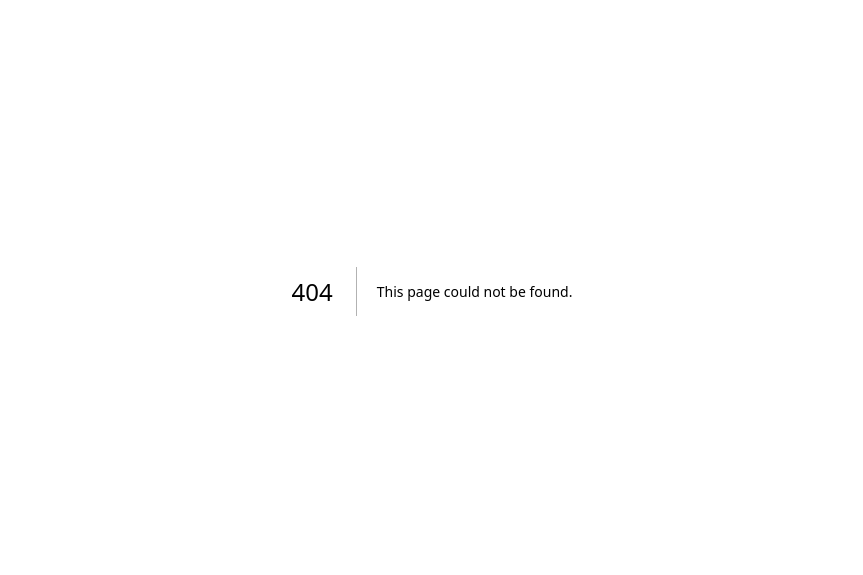
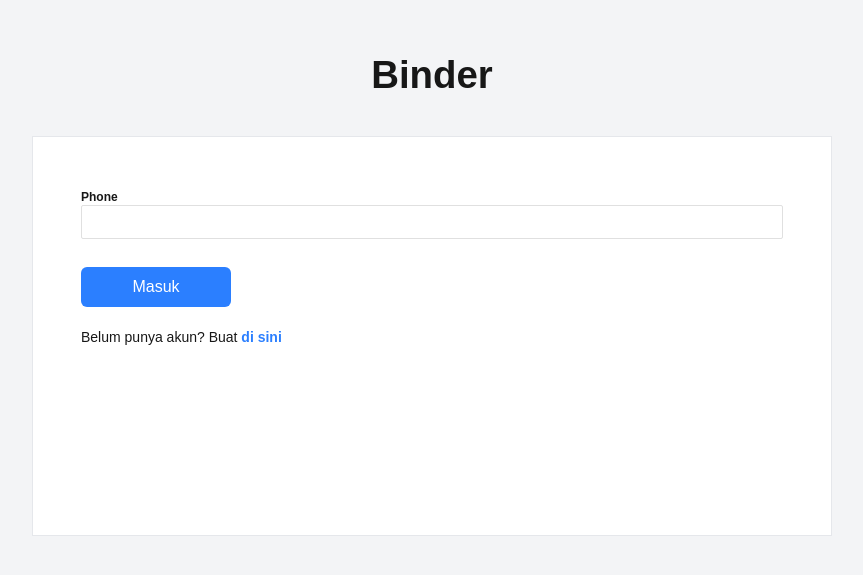
Before and after one commit to mghazian/binder-web, a Next.js app: page /auth in a window 1280 px wide. Before the commit this address had no page. Shown: the part 109-684 px from the top of the page, without its empty margins (208-1071 px from the left). Built offline with nearby package versions, Linux system fonts and the light colour scheme.

Commit message:
feat: Implement login page

```diff
--- /dev/null
+++ b/src/app/auth/layout.tsx
@@ -0,0 +1,13 @@
+import { ReactNode } from "react";
+
+
+export default function AuthLayout({ children }: { children: ReactNode }) {
+  return <div className="flex justify-center h-screen bg-gray-100">
+    <div className="flex flex-col min-w-[800px] h-full justify-center">
+      <h1 className="text-[2.4rem] font-bold text-center mb-8">Binder</h1>
+      <div className="flex flex-col h-1/2 bg-white px-12 pt-6 border border-gray-200">
+        {children}
+      </div>
+    </div>
+  </div>
+}
--- /dev/null
+++ b/src/app/auth/page.tsx
@@ -0,0 +1,47 @@
+'use client';
+import { ChangeEvent, ReactNode, useState } from "react";
+import OtpForm from "./pages/otp_form";
+import LoginForm from "./pages/login_form";
+import { SubmissionLoading } from "./pages/submission_loading";
+
+
+export default function AuthPage(): ReactNode {
+  const [ step, setStep ] = useState(0);
+  const [ phone, setPhone ] = useState("");
+  const [ otp, setOtp ] = useState("");
+
+  const submitLogin = async () => {
+    try {
+      const response = await fetch('http://localhost:3000/api/login', {
+        method: 'POST',
+        headers: [
+          ['Content-Type', 'application/json']
+        ],
+        body: JSON.stringify({
+          phone: phone,
+          otp: otp
+        })
+      });
+
+      if ( response.ok ) {
+        // Redirect to dashboard
+      } else {
+        // TODO: Rethink how to handle failure? Show error message?
+        console.error(response.status);
+
+        setStep(0);
+      }
+    } catch (err) {
+      // TODO: Rethink how to handle error? Show error message?
+      console.error(err);
+
+      setStep(0);
+    }
+  }
+
+  return <>
+    {step === 0 && <LoginForm onPhoneChange={setPhone} onAdvance={() => { setStep(1); }} />}
+    {step === 1 && <OtpForm onOtpChange={setOtp} onAdvance={() => { setStep(2); submitLogin(); }} />}
+    {step === 2 && <SubmissionLoading />}
+  </>
+}
--- /dev/null
+++ b/src/app/auth/pages/login_form.tsx
@@ -0,0 +1,31 @@
+'use client';
+import { ChangeEvent, ReactNode, useState } from "react";
+
+
+export default function LoginForm({ onAdvance, onPhoneChange }: { onAdvance?: Function, onPhoneChange?: Function }): ReactNode {
+  const handleChange = (e: ChangeEvent<HTMLInputElement>) => {
+    if ( onPhoneChange ) {
+      onPhoneChange(e.currentTarget.value);
+    }
+  }
+
+  const handleClick = () => {
+    if ( onAdvance ) {
+      onAdvance();
+    }
+  }
+
+  return <>
+    <div className="flex flex-col my-7">
+      <label htmlFor="phone" className="text-xs font-bold">Phone</label>
+      <input type="text" name="phone" id="phone" className="border rounded-xs border-[#e0e0e0] bg-white py-1 px-2" onChange={handleChange}/>
+    </div>
+
+    <div className="flex flex-col">
+      <button onClick={handleClick} className="rounded-md bg-blue-500 hover:bg-blue-400 w-[150px] h-[40px] text-white">Masuk</button>
+      <div className="text-sm mt-5 text-black-700">
+        Belum punya akun? Buat <a href="#" className="text-blue-500 hover:text-blue-600 font-bold">di sini</a>
+      </div>
+    </div>
+  </>
+}
--- /dev/null
+++ b/src/app/auth/pages/otp_form.tsx
@@ -0,0 +1,27 @@
+import { ChangeEvent } from "react";
+
+
+export default function OtpForm({ onAdvance, onOtpChange }: { onAdvance?: Function, onOtpChange?: Function }) {
+  const handleClick = () => {
+    if ( onAdvance ) {
+      onAdvance();
+    }
+  }
+
+  const handleChange = (e: ChangeEvent<HTMLInputElement>) => {
+    if ( onOtpChange ) {
+      onOtpChange(e.currentTarget.value);
+    }
+  }
+
+  return <>
+    <div className="flex flex-col my-7">
+      <label htmlFor="otp" className="text-xs font-bold">OTP</label>
+      <input type="text" name="otp" id="otp" className="border rounded-xs border-[#e0e0e0] bg-white py-1 px-2" onChange={handleChange}/>
+    </div>
+
+    <div className="flex flex-col">
+      <button onClick={handleClick} className="rounded-md bg-blue-500 hover:bg-blue-400 w-[150px] h-[40px] text-white">Masuk</button>
+    </div>
+  </>
+}
--- /dev/null
+++ b/src/app/auth/pages/submission_loading.tsx
@@ -0,0 +1,10 @@
+import { ReactNode } from "react";
+
+
+export function SubmissionLoading(): ReactNode {
+  return <>
+    <div className="flex flex-col my-7 h-50">
+      Logging you in...
+    </div>
+  </>
+}
```
